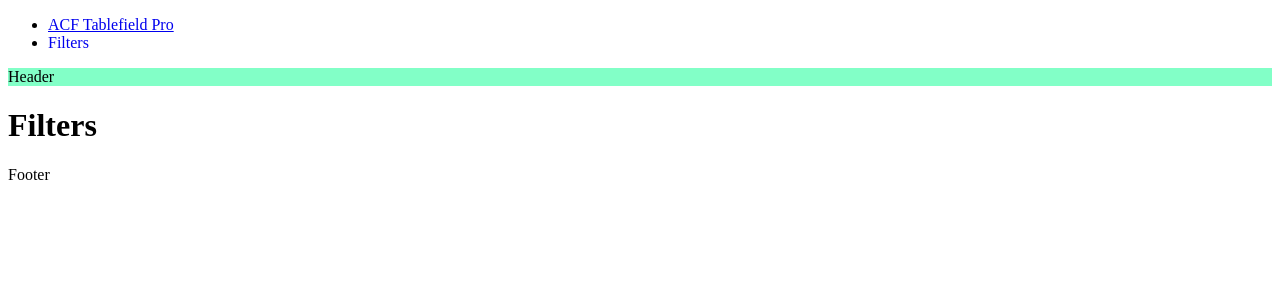
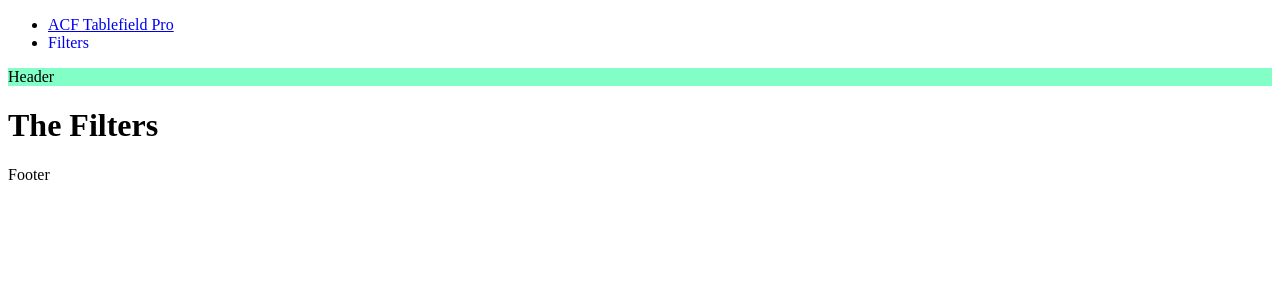
Before and after one commit to johannheyne/acf-tablefield-pro-docs, a Jekyll site: the page built from filters/index.md, in a window 1280 px wide. Shown: the top 300 px of the page. Built offline with Jekyll 4.4.1, drawn with Linux system fonts in a browser that asks for light colours.

Commit message:
Change filter text

```diff
--- a/filters/index.md
+++ b/filters/index.md
@@ -3,7 +3,7 @@ title:  "Filters"
 layout: page
 order: 20
 ---
-# Filters
+# The Filters
 
 
 		{% for item in site.filters %}
```
